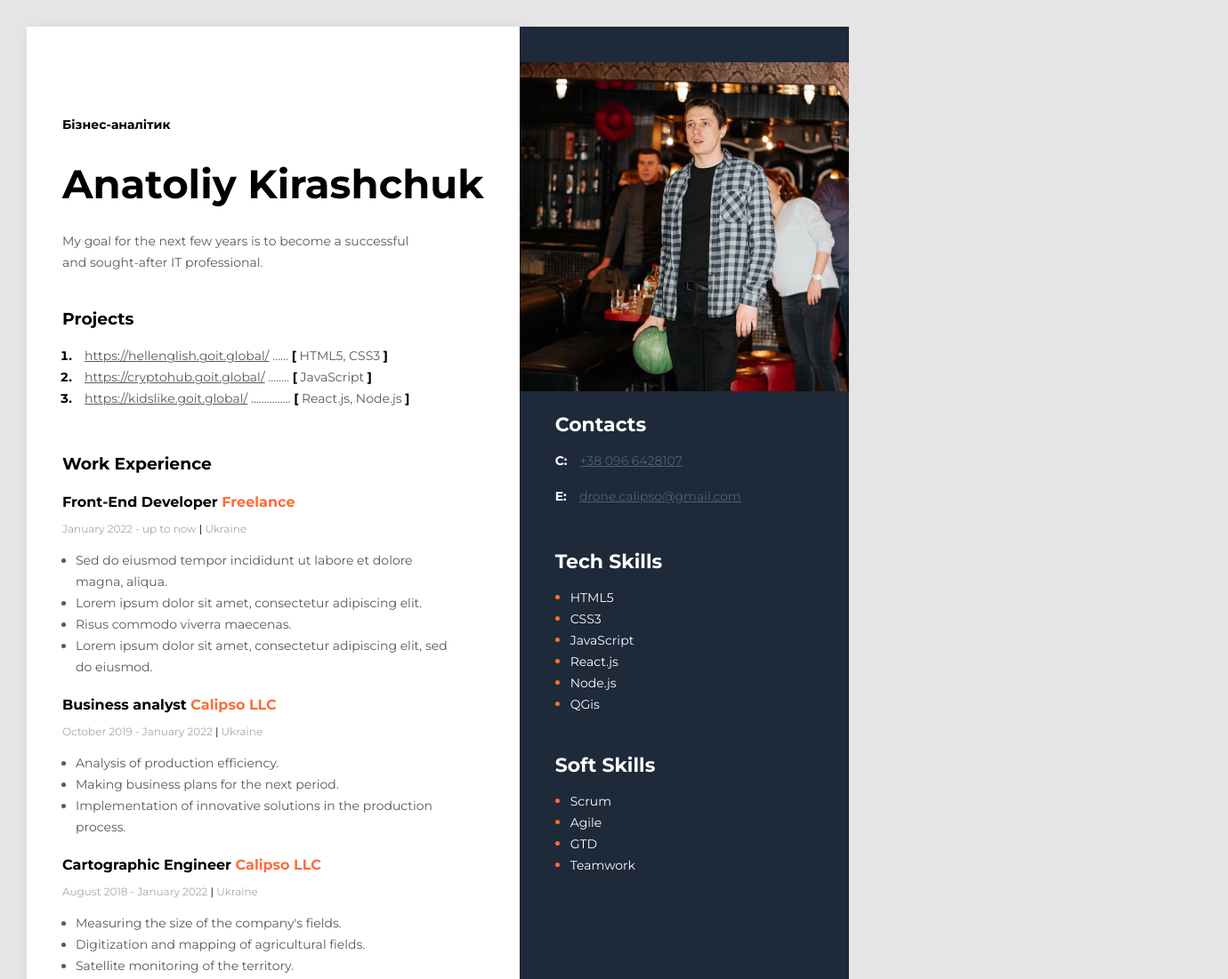
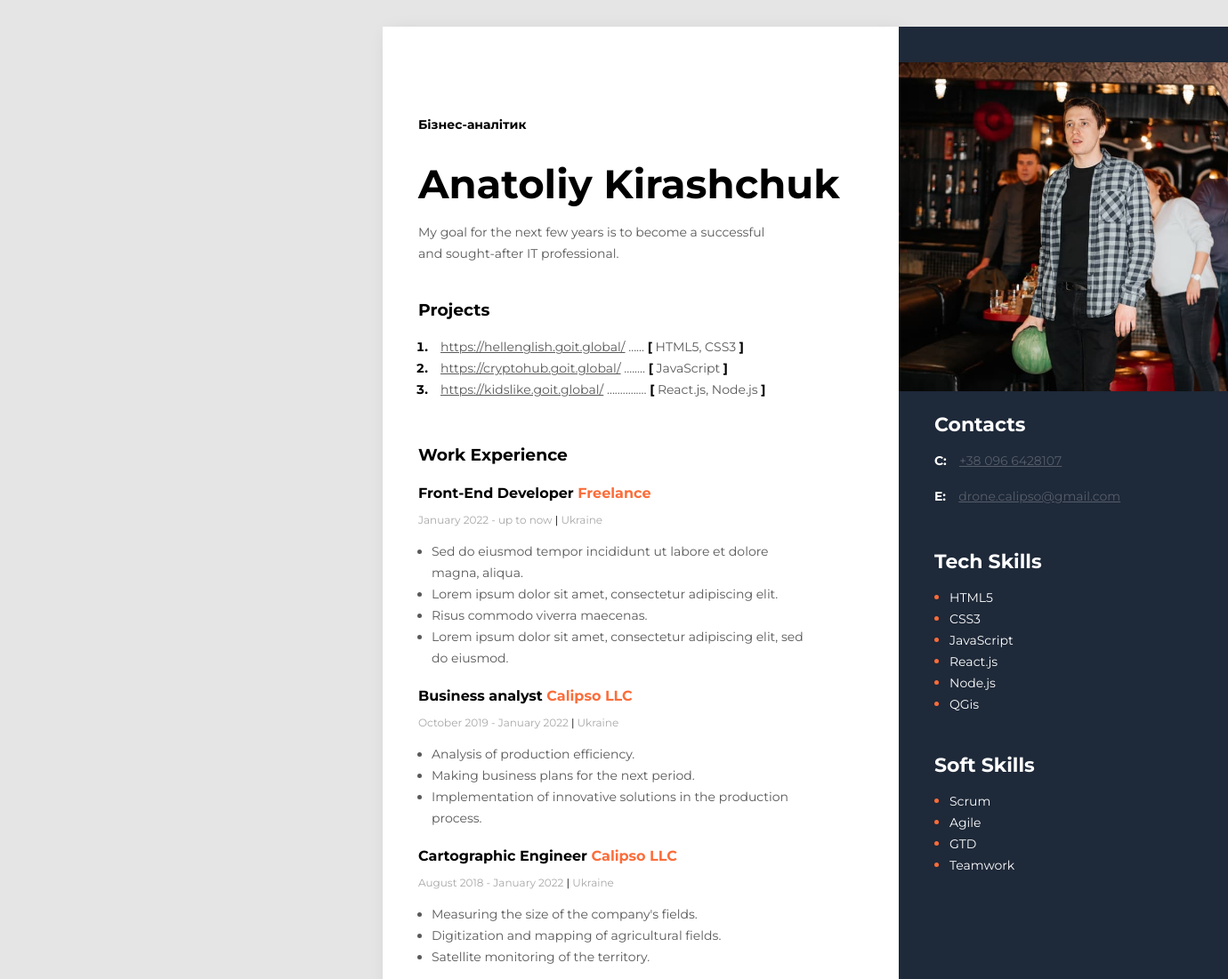
Before and after one commit to Kirashchuk/resume1, a plain HTML site: page index.html in a window 1280 px wide. Shown: the top 1101 px of the page at 89% size, 1380 px wide, since content can reach past the window. Drawn offline with Linux system fonts and the light colour scheme.

Commit message:
add styles/styles.css

```diff
--- a/styles/styles.css
+++ b/styles/styles.css
@@ -29,6 +29,7 @@ body {
 	background-color: #ffffff;
 	box-shadow: 6px 6px 20px rgba(0, 0, 0, 0.1);
 	padding: 90px 40px;
+	margin-left: 400px;
 }
 .about {
 	margin-bottom: 40px;
@@ -47,7 +48,8 @@ body {
 	font-size: 45px;
 	line-height: 55px;
 	color: #000000;
-	margin-bottom: 25px;
+	margin-bottom: 15px;
+	width: 500px;
 }
 .about-description {
 	font-style: normal;
```
